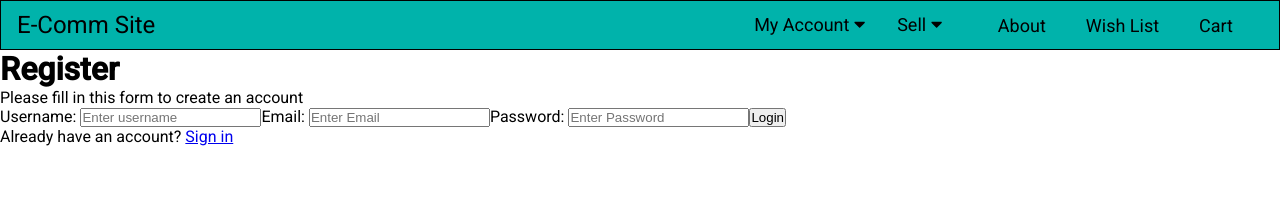
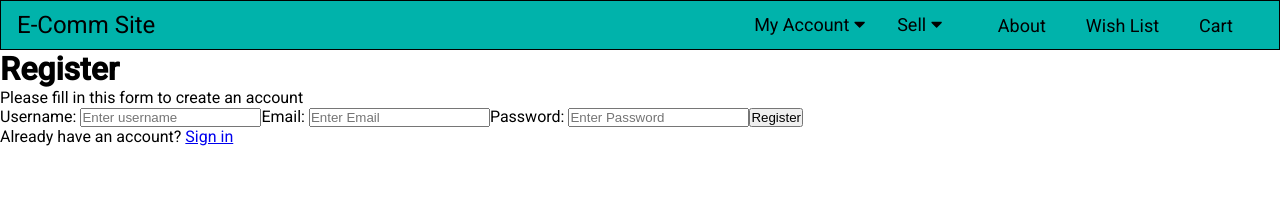
Before and after one commit to softdevpro9/react-ecommerce-frontend, a React (Create React App) app: page /signup in a window 1280 px wide. Shown: the top 198 px of the page. Built offline with nearby package versions, Linux system fonts and the light colour scheme; no server answers.

Commit message:
Add id to labels

```diff
--- a/src/components/Register.js
+++ b/src/components/Register.js
@@ -33,15 +33,15 @@ class Register extends Component {
                 <form onSubmit={this.handleSubmit}>
 
                     <label htmlFor="username">Username:  </label>
-                    <input type="text" name="username" placeholder="Enter username" onChange={this.handleChange} required/>
+                    <input type="text" name="username" id="username" placeholder="Enter username" onChange={this.handleChange} required/>
 
                     <label htmlFor="email">Email:  </label>
-                    <input type="text" name="email" placeholder="Enter Email" onChange={this.handleChange} required/>
+                    <input type="text" name="email" id="email"placeholder="Enter Email" onChange={this.handleChange} required/>
 
                     <label htmlFor="password">Password:  </label>
-                    <input type="text" name="password" placeholder="Enter Password" onChange={this.handleChange} required/>
+                    <input type="text" name="password" id="password" placeholder="Enter Password" onChange={this.handleChange} required/>
 
-                    <input type="submit" value="Login"></input>
+                    <input type="submit" value="Register"></input>
 
                     <div className="">
                         <p>Already have an account? <Link to="/login">Sign in</Link> </p>
```
